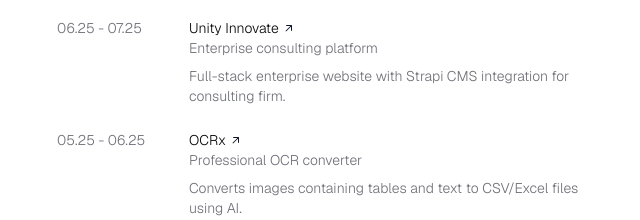
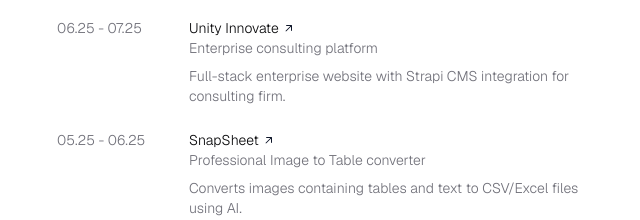
Before and after one commit to heyadrsh/resume-card, a Next.js app: page / in a window 1280 px wide. Shown: the part 840-1060 px from the top of the page, without its empty margins (319-959 px from the left). Built offline with nearby package versions, Linux system fonts and the light colour scheme.

Commit message:
Update profile.ts

```diff
--- a/data/profile.ts
+++ b/data/profile.ts
@@ -52,11 +52,11 @@
         href: 'https://unityinnovate.com',
       },
       {
-        title: 'OCRx',
-        subTitle: 'Professional OCR converter',
+        title: 'SnapSheet',
+        subTitle: 'Professional Image to Table converter',
         date: '05.25 - 06.25',
         description: 'Converts images containing tables and text to CSV/Excel files using AI.',
-        href: 'https://ocr.heyadrsh.tech',
+        href: 'https://snapsheet.heyadrsh.tech',
       },
       {
         title: 'CreditWise AI',
```
